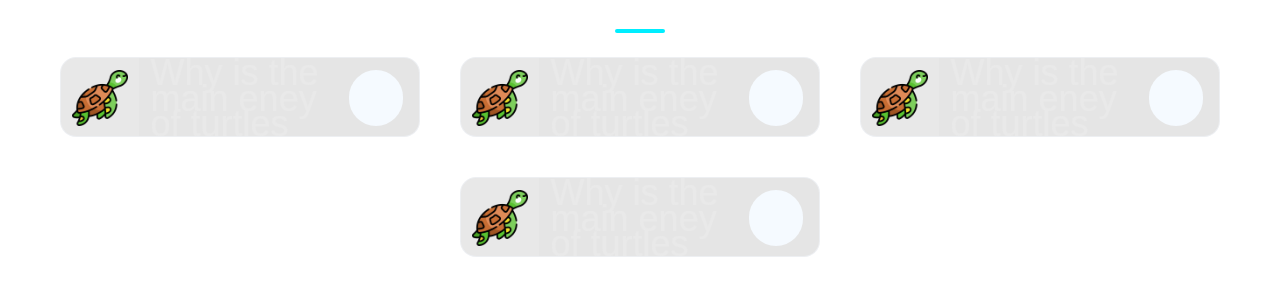
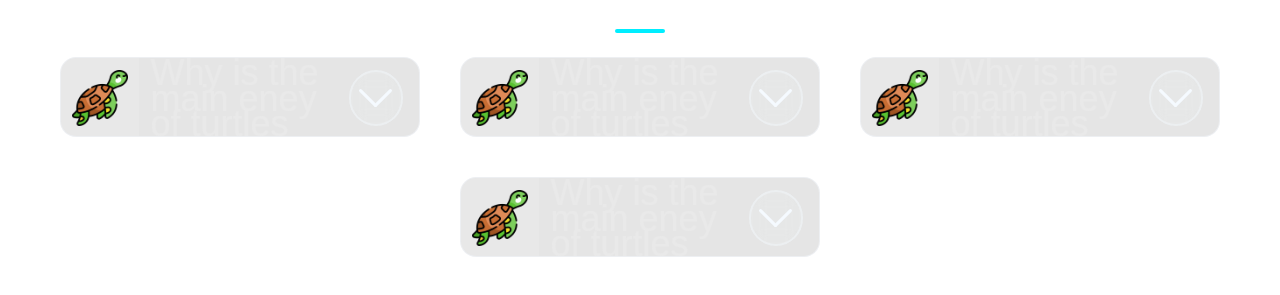
Before and after one commit to MikhailVoznyuk/save-crete-turtles, a Next.js app: page / in a window 1280 px wide. Shown: the part 3712-4007 px from the top of the page. Built offline with nearby package versions, Linux system fonts and the light colour scheme; a web font is replaced by a local one.

Commit message:
add: added variant and toggling props, fixed issues

```diff
--- a/src/shared/ui/buttons/arrow-button/ui/ArrowButton.tsx
+++ b/src/shared/ui/buttons/arrow-button/ui/ArrowButton.tsx
@@ -1,8 +1,11 @@
+import {useState} from 'react';
 import {twMerge} from "tailwind-merge";
 
 type ArrowButtonProps = {
     onClick: () => void;
     direction: 'up' | 'down' | 'left' | 'right';
+    variant?: 'primary' | 'secondary';
+    toggling?: boolean;
     containerVisible?: boolean;
     className?: string;
 }
@@ -16,27 +19,47 @@ const DIR_ANGLES = {
 
 // TODO: Добавить вариант primary / secondary
 
-export function ArrowButton({onClick, direction, containerVisible=true, className}: ArrowButtonProps) {
-    const arrowColorStyle = (containerVisible) ?
-        'bg-bg-turk group-hover/arrows:bg-cold-white' :
-        'bg-cold-white group-hover/arrows:bg-turk';
+export function ArrowButton({onClick, direction, containerVisible=true, variant='primary', toggling=false, className}: ArrowButtonProps) {
+    const [reversed, setReversed] = useState<boolean>(false);
+
+    const angle = (toggling) ?
+        (reversed) ? (DIR_ANGLES[direction] + 180) % 360 : DIR_ANGLES[direction] :
+        DIR_ANGLES[direction];
+
+    const containerStyle =  (variant === 'primary') ?
+        'bg-cold-white hover:bg-turk' :
+        'bg-cold-white/10 border border-cold-white/40 backdrop-blur-sm hover:border-turk/80 border-2'
+    const arrowStyle = (containerVisible) ?
+        (variant === 'primary') ?
+            'bg-cold-white group-hover/arrows:bg-turk w-8 h-1' :
+            'bg-cold-white group-hover/arrows:bg-turk w-6 h-[3px]' :
+        'bg-cold-white group-hover/arrows:bg-turk w-10 h-1'
+
+    ;
 
     return (
         <button
-            onClick={onClick}
+            onClick={() => {
+                if (toggling) {
+                    setReversed((prev) => !prev);
+                }
+
+                onClick();
+            }}
             className={twMerge(
-                'size-14 rounded-full cursor-pointer group/arrows duration-300',
-                (containerVisible) ? 'bg-cold-white hover:bg-turk' : '',
+                'relative z-index-10 size-14 rounded-full cursor-pointer group/arrows duration-300',
+                (containerVisible) ? containerStyle : null,
                 className)}
-            style={{transform: `rotate${DIR_ANGLES[direction]}deg`}}
-
+            style={{
+                transform: `rotate(${angle}deg)`
+            }}
         >
             <div className='relative size-full'>
-                 <span className={`absolute w-10 h-1 -translate-1/2 rotate-45 top-1/2 left-1/2 rounded-full duration-300 ${arrowColorStyle}`}
-                       style={{left: `calc(50% - 13px)`}}
+                 <span className={`absolute -translate-1/2 rotate-45 top-1/2 left-1/2 rounded-full duration-300 ${arrowStyle}`}
+                       style={{left: (containerVisible) ? 'calc(50% - 7.5px)' : 'calc(50% - 13px)'}}
                  />
-                <span className={`absolute w-10 h-1 -translate-1/2 -rotate-45 top-1/2 left-1/2 rounded-full duration-300  ${arrowColorStyle}`}
-                      style={{left: `calc(50% + 13px)`}}
+                <span className={`absolute -translate-1/2 -rotate-45 top-1/2 left-1/2 rounded-full duration-300  ${arrowStyle}`}
+                      style={{left: (containerVisible) ? 'calc(50% + 7.5px)' : 'calc(50% + 13px)' }}
                 />
             </div>
 
```
